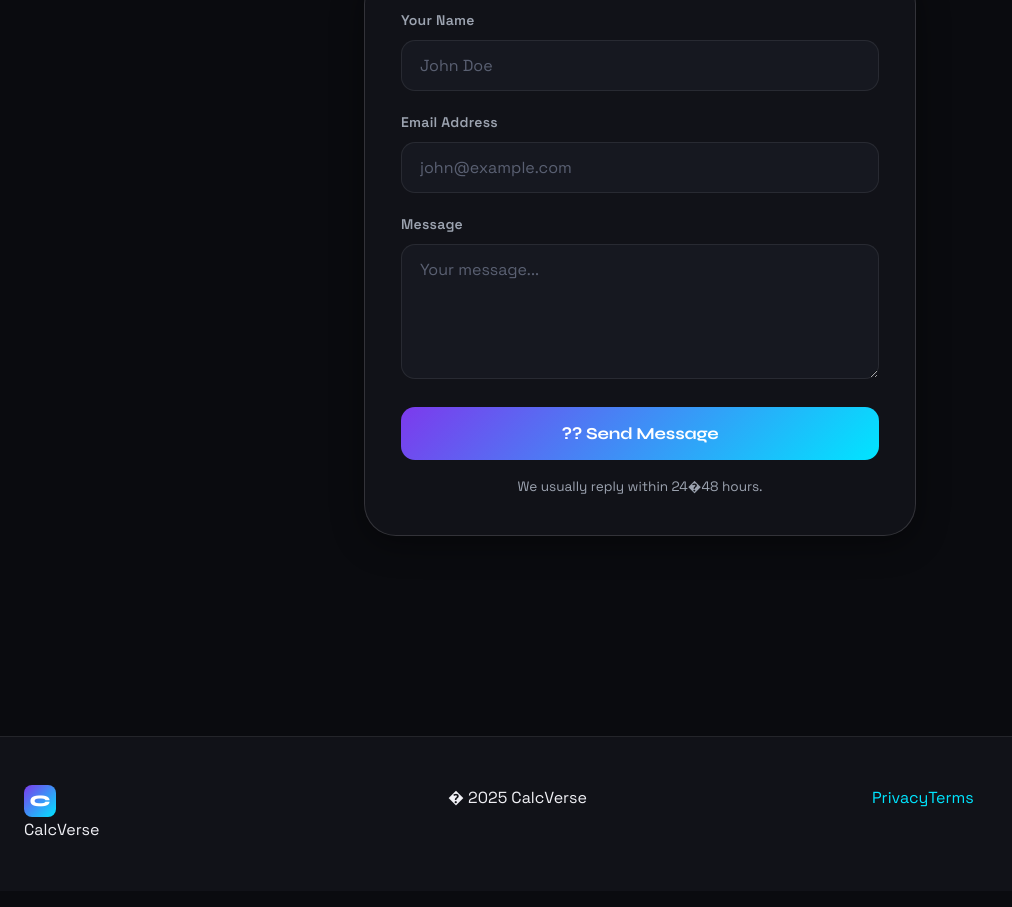
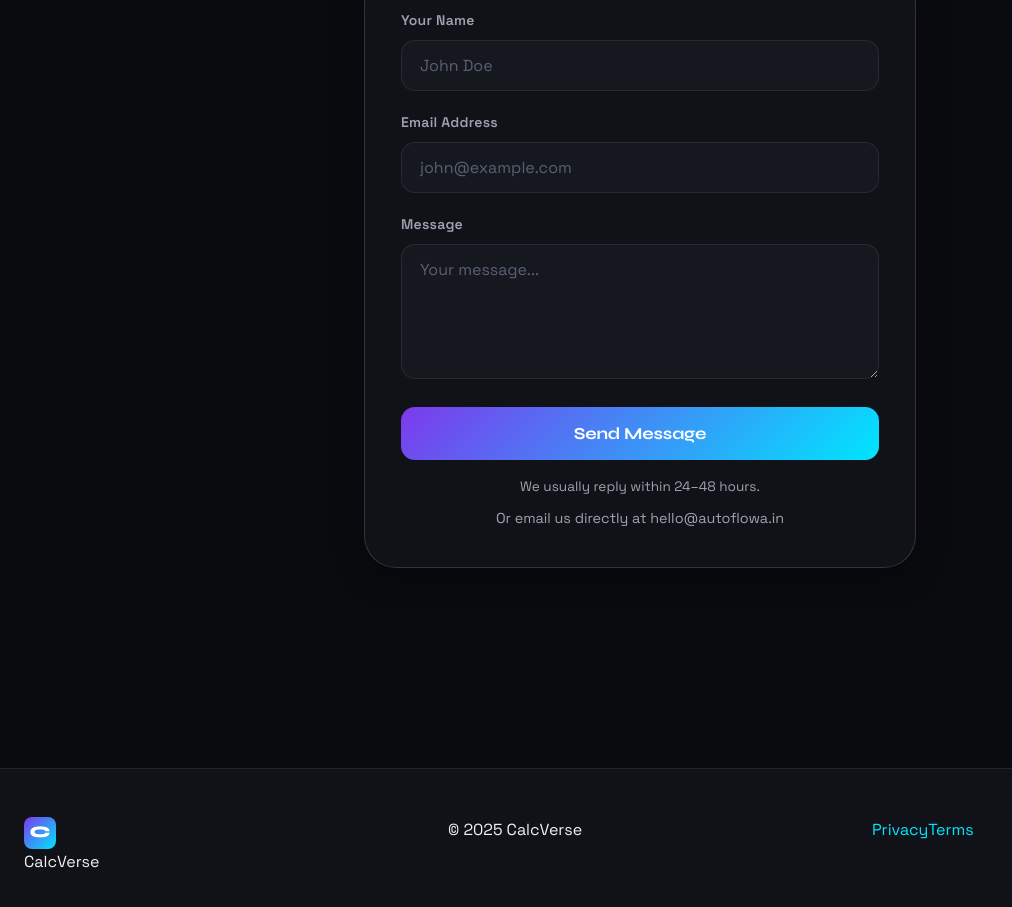
Before and after one commit to amirul1234567894/calcverse, a plain HTML site: page contact.html in a window 1280 px wide. Shown: the part 309-1216 px from the top of the page, without its empty margins (0-1012 px from the left). Drawn offline with Linux system fonts and the light colour scheme.

Commit message:
fix: minor remaining char restorations in contact and privacy

```diff
--- a/contact.html
+++ b/contact.html
@@ -38,16 +38,17 @@
             <textarea id="message" name="message" rows="5" class="input-field" placeholder="Your message..." required style="resize:vertical"></textarea>
           </div>
         </div>
-        <button type="submit" class="calc-btn">?? Send Message</button>
+        <button type="submit" class="calc-btn">Send Message</button>
       </form>
-      <p style="text-align:center;color:var(--text2);font-size:0.85rem;margin-top:1rem">We usually reply within 24�48 hours.</p>
+      <p style="text-align:center;color:var(--text2);font-size:0.85rem;margin-top:1rem">We usually reply within 24–48 hours.</p>
+      <p style="text-align:center;color:var(--text2);font-size:0.9rem;margin-top:0.5rem">Or email us directly at <a href="mailto:hello@autoflowa.in" style="color:var(--accent);text-decoration:none">hello@autoflowa.in</a></p>
     </div>
   </div>
 </main>
 <footer class="site-footer">
   <div class="footer-inner">
     <div class="footer-brand"><div class="logo-mark" style="width:32px;height:32px;font-size:1rem">C</div><span>CalcVerse</span></div>
-    <p class="footer-copy">� 2025 CalcVerse</p>
+    <p class="footer-copy">© 2025 CalcVerse</p>
     <div class="footer-links"><a href="privacy.html">Privacy</a><a href="terms.html">Terms</a></div>
   </div>
 </footer>
```
Also changed, not shown: privacy.html (+2 -2 lines).
